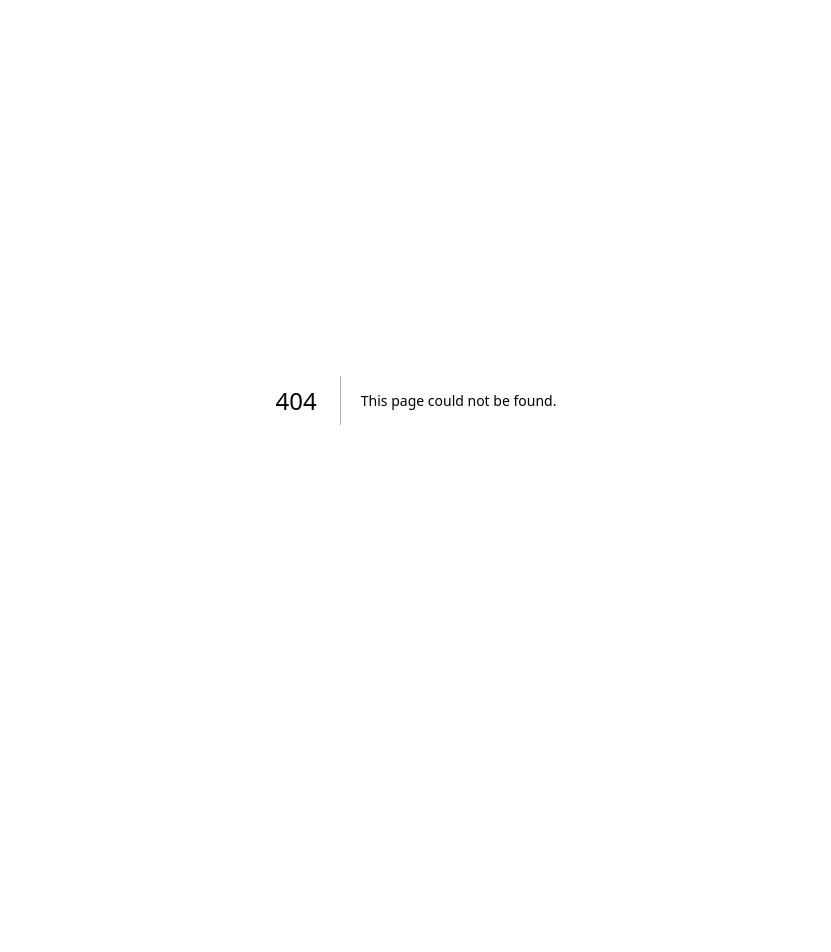
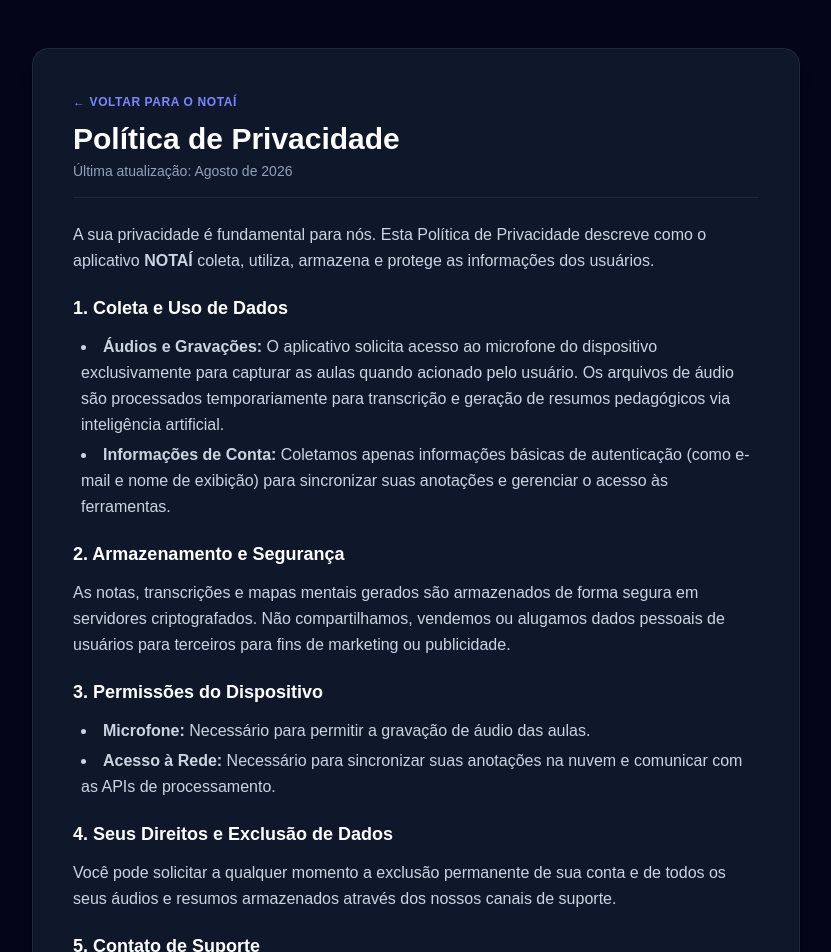
Before and after one commit to thiagojoserios-boop/notai-app, a Next.js app: page /privacidade in a window 1280 px wide. Before the commit this address had no page. Shown: the top 952 px of the page, without its empty margins (224-1055 px from the left). Before the commit the page ends 800 px from the top, so only its background shows below. Built offline with nearby package versions, Linux system fonts and the light colour scheme.

Commit message:
feat: pagina de politica de privacidade adicionada

```diff
--- /dev/null
+++ b/src/app/privacidade/page.tsx
@@ -0,0 +1,56 @@
+import React from 'react';
+import Link from 'next/link';
+
+export const metadata = {
+  title: 'Política de Privacidade - NOTAÍ',
+  description: 'Política de Privacidade e Termos de Uso do aplicativo NOTAÍ',
+};
+
+export default function PrivacidadePage() {
+  return (
+    <main className="min-h-screen bg-slate-950 text-slate-100 py-12 px-4 sm:px-6 lg:px-8">
+      <div className="max-w-3xl mx-auto bg-slate-900 border border-slate-800 rounded-2xl p-6 sm:p-10 shadow-xl space-y-6">
+        <div className="border-b border-slate-800 pb-4">
+          <Link href="/" className="text-xs text-indigo-400 hover:underline uppercase tracking-wider font-semibold">
+            ← Voltar para o NOTAÍ
+          </Link>
+          <h1 className="text-2xl sm:text-3xl font-bold mt-2 text-white">Política de Privacidade</h1>
+          <p className="text-sm text-slate-400 mt-1">Última atualização: Agosto de 2026</p>
+        </div>
+
+        <section className="space-y-3 text-slate-300 text-sm sm:text-base leading-relaxed">
+          <p>
+            A sua privacidade é fundamental para nós. Esta Política de Privacidade descreve como o aplicativo <strong>NOTAÍ</strong> coleta, utiliza, armazena e protege as informações dos usuários.
+          </p>
+
+          <h2 className="text-lg font-semibold text-white pt-2">1. Coleta e Uso de Dados</h2>
+          <ul className="list-disc list-inside space-y-1 pl-2">
+            <li><strong>Áudios e Gravações:</strong> O aplicativo solicita acesso ao microfone do dispositivo exclusivamente para capturar as aulas quando acionado pelo usuário. Os arquivos de áudio são processados temporariamente para transcrição e geração de resumos pedagógicos via inteligência artificial.</li>
+            <li><strong>Informações de Conta:</strong> Coletamos apenas informações básicas de autenticação (como e-mail e nome de exibição) para sincronizar suas anotações e gerenciar o acesso às ferramentas.</li>
+          </ul>
+
+          <h2 className="text-lg font-semibold text-white pt-2">2. Armazenamento e Segurança</h2>
+          <p>
+            As notas, transcrições e mapas mentais gerados são armazenados de forma segura em servidores criptografados. Não compartilhamos, vendemos ou alugamos dados pessoais de usuários para terceiros para fins de marketing ou publicidade.
+          </p>
+
+          <h2 className="text-lg font-semibold text-white pt-2">3. Permissões do Dispositivo</h2>
+          <ul className="list-disc list-inside space-y-1 pl-2">
+            <li><strong>Microfone:</strong> Necessário para permitir a gravação de áudio das aulas.</li>
+            <li><strong>Acesso à Rede:</strong> Necessário para sincronizar suas anotações na nuvem e comunicar com as APIs de processamento.</li>
+          </ul>
+
+          <h2 className="text-lg font-semibold text-white pt-2">4. Seus Direitos e Exclusão de Dados</h2>
+          <p>
+            Você pode solicitar a qualquer momento a exclusão permanente de sua conta e de todos os seus áudios e resumos armazenados através dos nossos canais de suporte.
+          </p>
+
+          <h2 className="text-lg font-semibold text-white pt-2">5. Contato de Suporte</h2>
+          <p>
+            Em caso de dúvidas sobre esta Política de Privacidade ou sobre o tratamento dos seus dados, entre em contato através do e-mail: <strong className="text-indigo-400">suporte@meunotai.com.br</strong>.
+          </p>
+        </section>
+      </div>
+    </main>
+  );
+}
```
